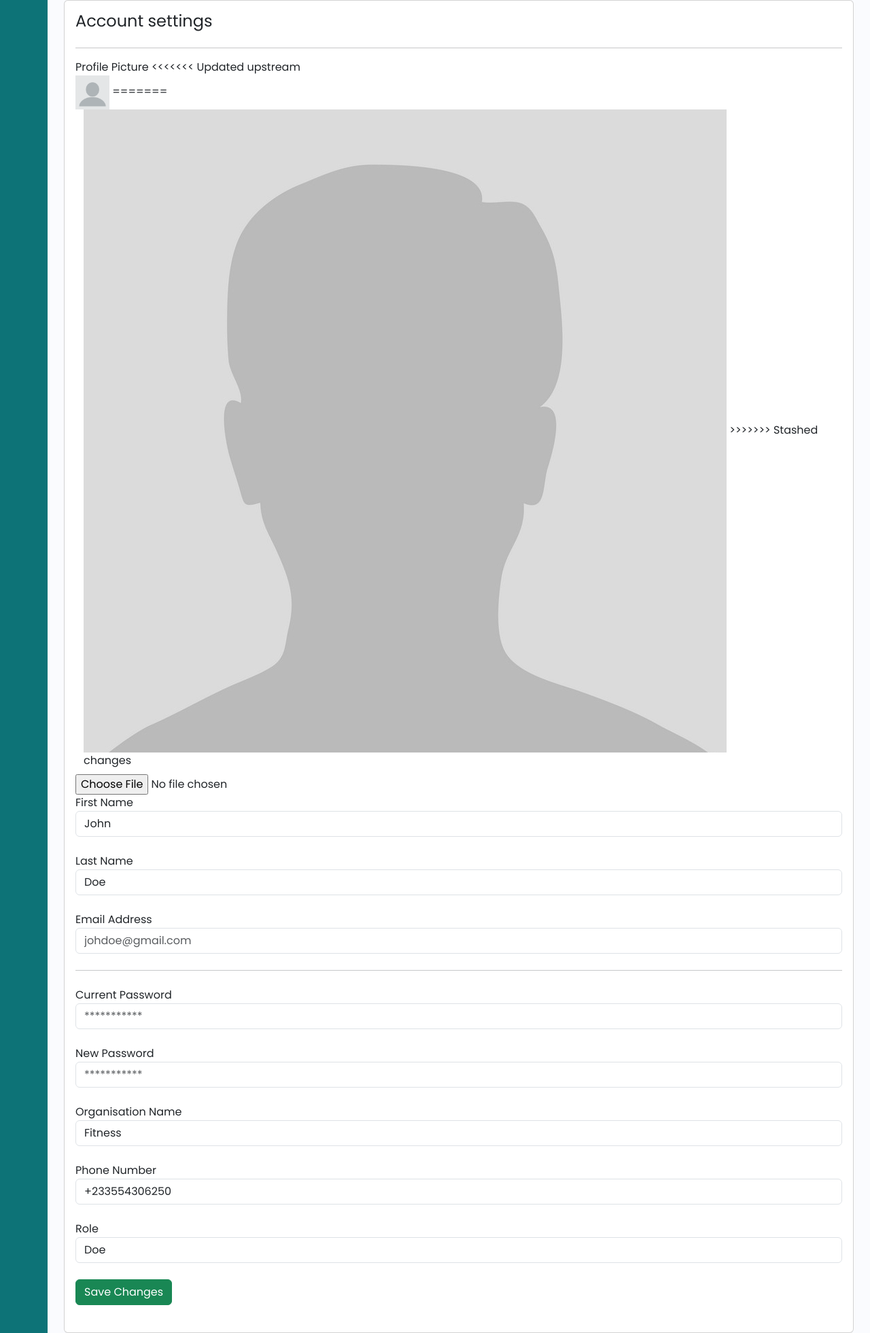
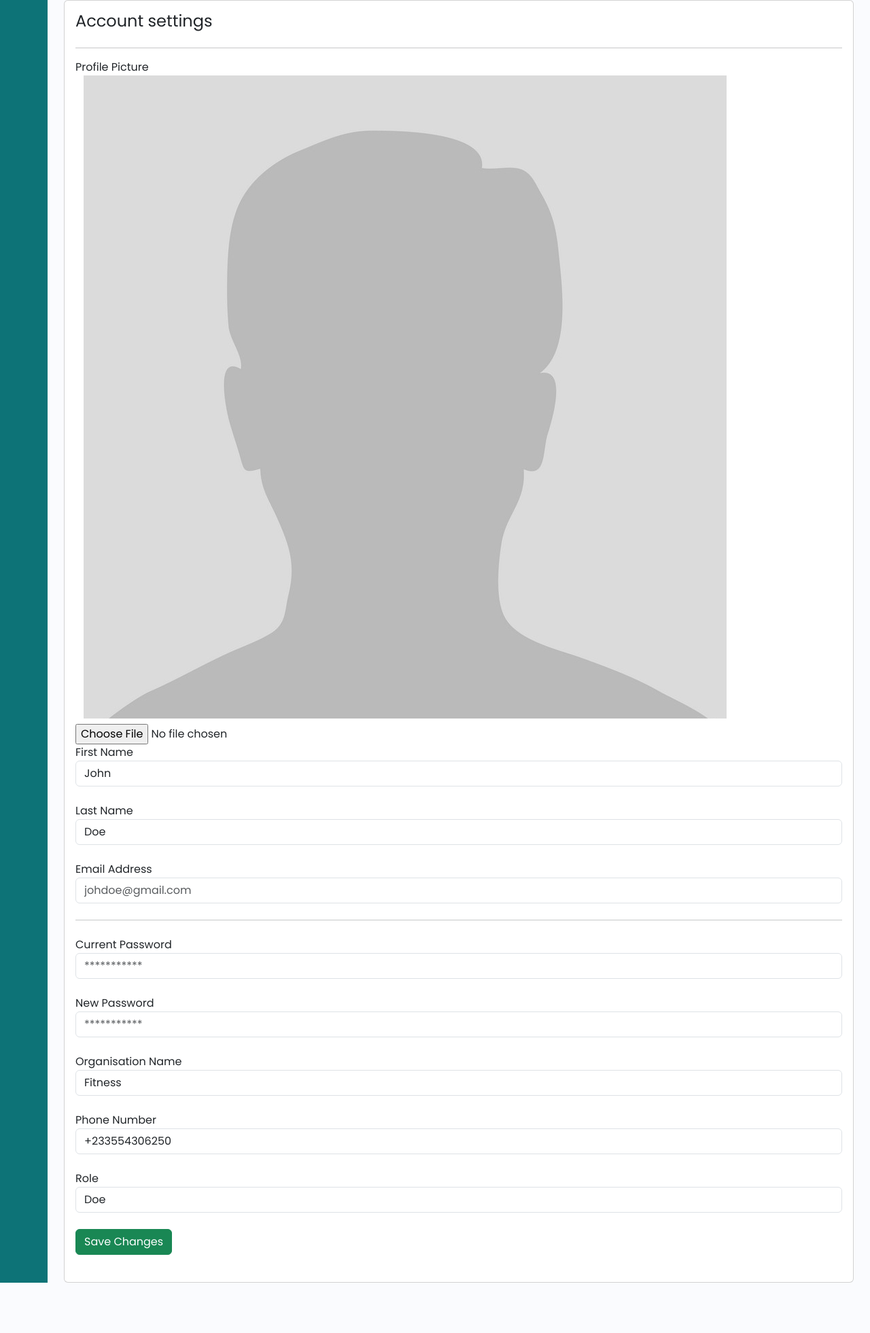
Before and after one commit to AkosuaAsante/GymStack_Project, a PHP site: page /public/view/Profile.php in a window 1280 px wide. Shown: the part 89-2050 px from the top of the page at 68% size. After the commit the page ends 1976 px from the top, so only its background shows below. Run offline with PHP 8.4, Linux system fonts and the light colour scheme; some libraries are stand-ins or nearby versions.

Commit message:
Update Profile.php

```diff
--- a/public/view/Profile.php
+++ b/public/view/Profile.php
@@ -94,15 +94,14 @@
                                     <label for="profile-picture"
                                         class="block text-sm font-semibold text-gray-700">Profile
                                         Picture</label>
-<<<<<<< Updated upstream
+
                                     <div id="profile-image" class="box-content h-40 w-40">
-                                        <img class="object-scale-down h-48" id="profile-image"
-                                            src="../images/blank profile.png" alt="profile"width='50px' length="50px" />
-=======
+                                        <!-- <img class="object-scale-down h-72" id="profile-image"
+                                            src="../images/blank profile.png" alt="profile" width='50px'
+                                            length="50px" /> -->
                                         <div class=" border-2 container h-40 w-40">
-                                        <img class="object-cover h-48 w-96" id="profile-image"
+                                            <img class="object-cover h-48 w-48" id="profile-image"
                                                 src="../images/avatar.jpg" alt="profile" />
->>>>>>> Stashed changes
                                         </div>
                                         <input type="file" id="profile-pic-input" name="profilePicture" class="mt-2"
                                             accept="image/*">
@@ -119,7 +118,8 @@
                                     <div class="mb-4">
                                         <label for="last-name" class="block text-sm font-semibold text-gray-700">Last
                                             Name</label>
-                                    <input type="text" id="last-name" name="lastName" value="Doe" class="form-control">
+                                        <input type="text" id="last-name" name="lastName" value="Doe"
+                                            class="form-control">
                                     </div>
 
                                     <div class="mb-4">
@@ -147,14 +147,16 @@
                                     </div>
 
                                     <div class="mb-4">
-                                    <label for="org-name" class="block text-sm font-semibold text-gray-700">Organisation
+                                        <label for="org-name"
+                                            class="block text-sm font-semibold text-gray-700">Organisation
                                             Name</label>
                                         <input type="text" id="org-name" name="orgname" value="Fitness"
                                             class="form-control">
                                     </div>
 
                                     <div class="mb-4">
-                                    <label for="org-name" class="block text-sm font-semibold text-gray-700">Phone Number
+                                        <label for="org-name" class="block text-sm font-semibold text-gray-700">Phone
+                                            Number
                                         </label>
                                         <input type="text" id="org-name" name="orgname" value="+233554306250"
                                             class="form-control">
@@ -162,7 +164,8 @@
 
                                     <div class="mb-4">
                                         <label for="role" class="block text-sm font-semibold text-gray-700">Role</label>
-                                    <input type="text" id="last-name" name="lastName" value="Doe" class="form-control">
+                                        <input type="text" id="last-name" name="lastName" value="Doe"
+                                            class="form-control">
                                     </div>
 
                                     <div class="mb-4">
```
Lines whose indentation alone changed are shown as unchanged.
